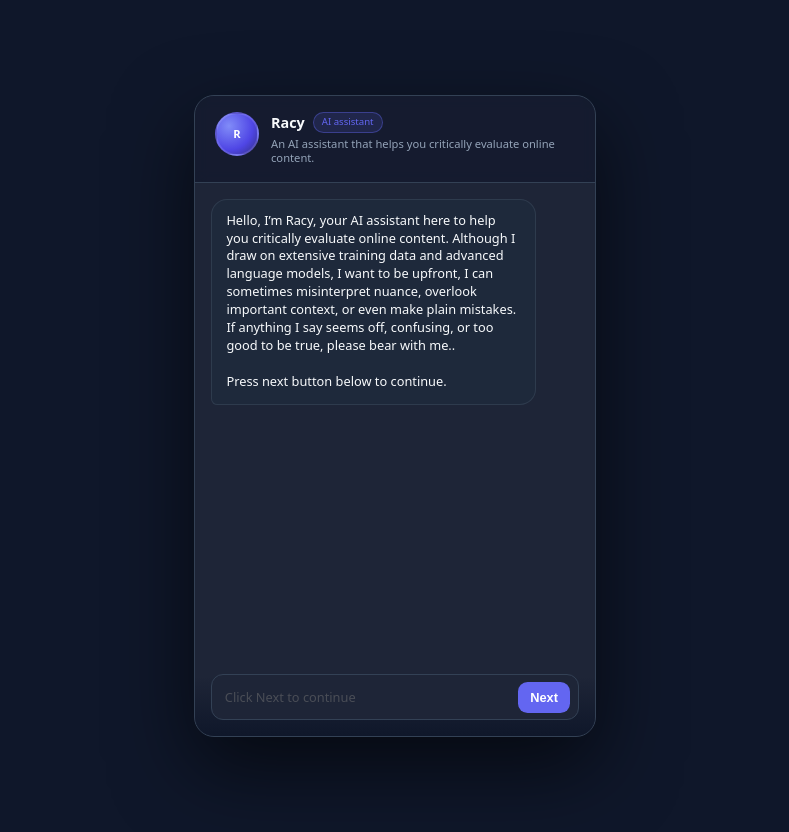
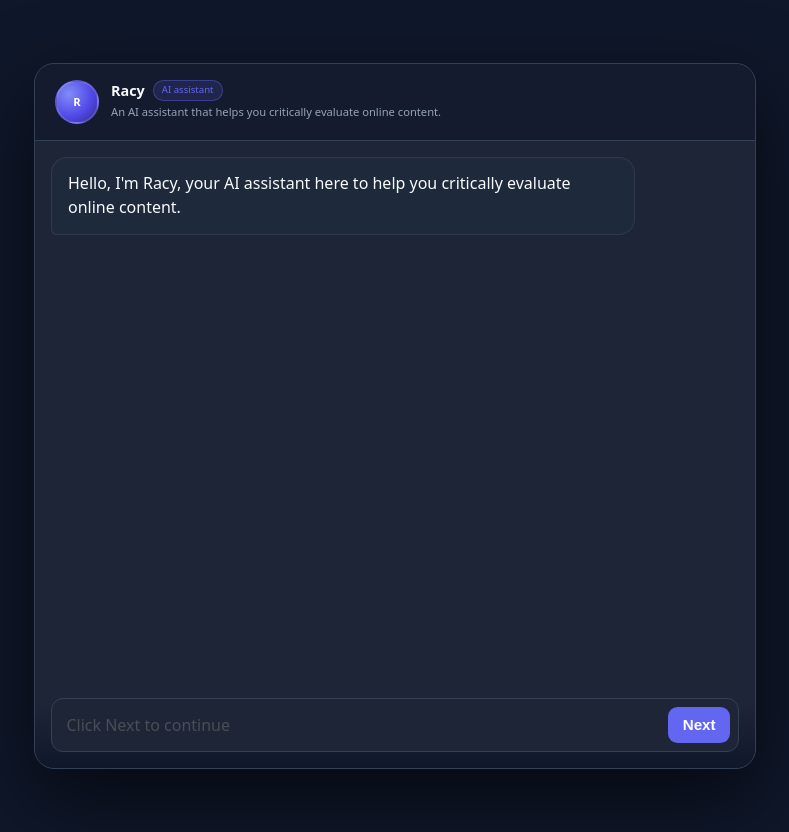
Before and after one commit to yahmsu/literacyChatbotLf2, a plain HTML site: page index.html in a window 1280 px wide. Shown: the whole page, without its empty margins (245-1034 px from the left). Drawn offline with Linux system fonts and the light colour scheme.

Commit message:
Update index.html

```diff
--- a/index.html
+++ b/index.html
@@ -27,14 +27,15 @@
         justify-content: center;
         min-height: 100vh;
         padding: 1rem;
+        font-size: 18px;
       }
 
       .chat-shell {
         background: var(--panel);
         width: 100%;
-        max-width: 400px;
-        height: 80vh;
-        max-height: 720px;
+        max-width: 720px;
+        height: 88vh;
+        max-height: 900px;
         border-radius: var(--radius-xl);
         box-shadow: 0 30px 80px rgba(0, 0, 0, 0.6);
         display: flex;
@@ -121,9 +122,9 @@
       .bubble {
         max-width: 80%;
         border-radius: var(--radius-lg);
-        padding: 0.75rem 0.9rem 0.8rem;
-        line-height: 1.4;
-        font-size: 0.8rem;
+        padding: 0.9rem 1rem 0.95rem;
+        line-height: 1.45;
+        font-size: 1rem;
         position: relative;
         white-space: pre-wrap;
         word-wrap: break-word;
@@ -184,9 +185,9 @@
         border: 0;
         outline: none;
         flex: 1;
-        font-size: 0.8rem;
+        font-size: 1rem;
         color: var(--text-primary);
-        padding: 0.8rem 0.8rem;
+        padding: 0.95rem 0.9rem;
         font-family: inherit;
         resize: none;
         max-height: 4.5rem;
@@ -201,10 +202,10 @@
         outline: none;
         cursor: pointer;
         color: #fff;
-        font-size: 0.8rem;
+        font-size: 0.95rem;
         font-weight: 600;
         border-radius: 0.6rem;
-        padding: 0.5rem 0.75rem;
+        padding: 0.6rem 0.9rem;
         margin-right: 0.5rem;
         transition: opacity 0.12s;
       }
@@ -261,7 +262,11 @@
 
         if (text) {
           const p = document.createElement("div");
-          p.textContent = text;
+          if (options.html) {
+            p.innerHTML = text;
+          } else {
+            p.textContent = text;
+          }
           bubble.appendChild(p);
         }
 
@@ -299,7 +304,20 @@
       const steps = [
         {
           // 1
-          text: `Hello, I’m Racy, your AI assistant here to help you critically evaluate online content. Although I draw on extensive training data and advanced language models, I want to be upfront, I can sometimes misinterpret nuance, overlook important context, or even make plain mistakes. If anything I say seems off, confusing, or too good to be true, please bear with me..\n\nPress next button below to continue.`,
+          text: `Hello, I'm Racy, your AI assistant here to help you critically evaluate online content.`,
+        },
+        {
+          // 2
+          text: `Although I draw on extensive training data and advanced language models, I want to be upfront.`,
+        },
+        {
+          // 3
+          text: `I can sometimes misinterpret nuance, overlook important context, or even make plain mistakes.\n\n<span style="font-weight: bold; text-decoration: underline; color: #6366f1;">I am not perfect.</span>`,
+          html: true,
+        },
+        {
+          // 4
+          text: `If anything I say seems off, confusing, or too good to be true, please bear with me.\n\nPress next button below to continue.`,
         },
         {
           // 2
@@ -349,34 +367,44 @@
         },
         {
           // 9
-          text: `Keep these clues in mind when scrolling online. \n\nSometimes, the most believable posts are the ones we need to question the most.
-Based on everything we went over today, here’s a checklist of things you should always always keep in mind before trusting what you see online:
+          text: "Keep these clues in mind when scrolling online. \n\nSometimes, the most believable posts are the ones we need to question the most. Based on everything we went over today, here’s a checklist of things you should always always keep in mind before trusting what you see online:",
+        },
 
-- Initial Belief Check
-Images paired with text feel more convincing—don’t trust your first gut feeling.
-Always pause and dig deeper before accepting what you see.
+        {
+          text: `<span style="font-weight: bold; text-decoration: underline; color: #6366f1;">1) Initial Belief Check</span>\n- Images paired with text feel more convincing—don't trust your first gut feeling.\n- Always pause and dig deeper before accepting what you see.`,
+          html: true,
+        },
 
-- Physical Anomalies
-Look for body parts that merge or overlap unnaturally (e.g., fused torsos).
-Watch for missing or distorted limbs (e.g., the girl appears to have no legs).
+        {
+          text: `<span style="font-weight: bold; text-decoration: underline; color: #6366f1;">2) Physical Anomalies</span>\n- Look for body parts that merge or overlap unnaturally (e.g., fused torsos).\n- Watch for missing or distorted limbs (e.g., the girl appears to have no legs)`,
+          html: true,
+        },
 
-- Detail & Texture Glitches
-Zoom in on patterns and textures—blurred or smeared fabric patterns are telltale AI errors.
-Check for inconsistent lighting, odd reflections, or overly smooth surfaces.
+        {
+          text: `<span style="font-weight: bold; text-decoration: underline; color: #6366f1;">3) Detail & Texture Glitches</span>\n- Zoom in on patterns and textures—blurred or smeared fabric patterns are telltale AI errors.\n- Check for inconsistent lighting, odd reflections, or overly smooth surfaces.`,
+          html: true,
+        },
 
-- Edge & Blending Issues
-Inspect hairlines and object edges—clumped strands or fuzzy boundaries often reveal composites.
-Background elements (like cameras or faces) may merge unnaturally or look warped.
+        {
+          text: `<span style="font-weight: bold; text-decoration: underline; color: #6366f1;">4) Edge & Blending Issues</span>\n- Inspect hairlines and object edges—clumped strands or fuzzy boundaries often reveal composites.\n- Background elements (like cameras or faces) may merge unnaturally or look warped.`,
+          html: true,
+        },
 
-- Caption vs. Reality
-A polished, dramatic caption can boost credibility—question any caption that feels “too perfect.”
-Verify the event with reputable news outlets or official sources; a convincing caption doesn’t guarantee truth.
+        {
+          text: `<span style="font-weight: bold; text-decoration: underline; color: #6366f1;">5) Caption vs. Reality</span>\n- A polished, dramatic caption can boost credibility—question any caption that feels "too perfect."\n- Always verify events or quotes with reputable sources, regardless of how convincing the caption seems.`,
+          html: true,
+        },
 
-- Pro Tip:
-Whenever something seems “too perfect,” “too polished,” or “too emotional,” zoom in, compare it with known authentic images, and cross-check multiple trusted sources before drawing conclusions.`,
+        {
+          text: `<span style="font-weight: bold; text-decoration: underline; color: #6366f1;">6) Pro Tip:</span>\n- Whenever something seems "too perfect," "too polished," or "too emotional," zoom in, compare it with known authentic images, and cross-check multiple trusted sources before drawing conclusions.`,
+          html: true,
         },
         {
-          text : "Please return to the survey tab and complete the remaining questions."
+          text: "Please return to the survey tab and complete the remaining questions.",
+        },
+        {
+          text: `Your confirmation code is <span style="font-weight: bold; text-decoration: underline; color: #ef4444;">1398</span>.\nPlease return to the survey and enter this code exactly as shown.`,
+          html: true,
         },
       ];
 
@@ -387,6 +415,7 @@ Whenever something seems “too perfect,” “too polished,” or “too emotio
         appendMessage("bot", step.text, {
           image: step.image,
           imageCaption: step.imageCaption,
+          html: step.html,
         });
 
         if (index === steps.length - 1) {
```
